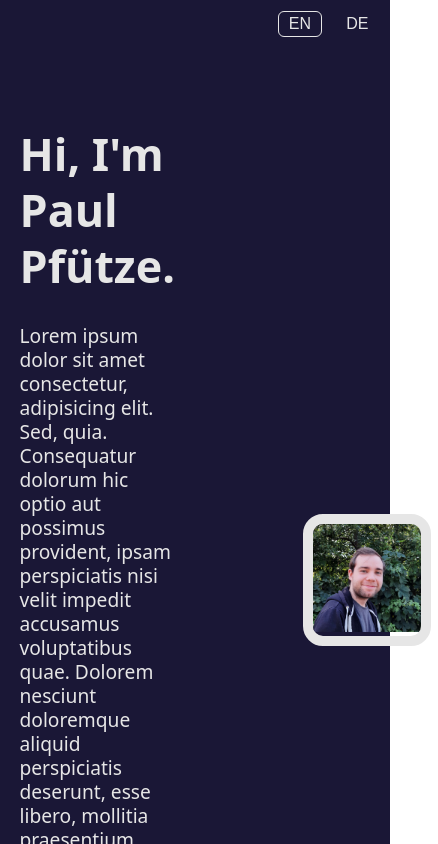
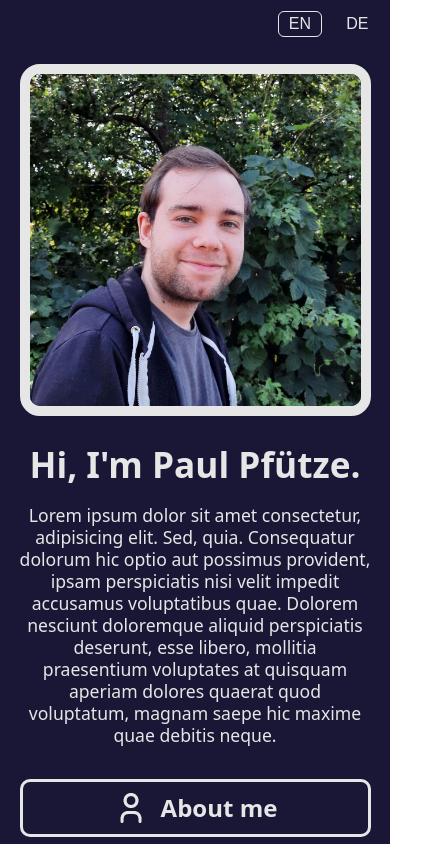
Before and after one commit to SutonToch/Portfolio, a React (Vite) app: page / in a window 390 px wide. Shown: the top 844 px of the page, 438 px wide, since content can reach past the window. Built offline with nearby package versions, Linux system fonts and the light colour scheme.

Commit message:
ADD mobile hero + minor img fix

```diff
--- a/src/styles/Hero.css
+++ b/src/styles/Hero.css
@@ -65,4 +65,28 @@
   margin: 0;
 }
 
+@media (max-width: 900px) {
+  .hero {
+    padding: 1em 5vw;
+  }
+  .grid-container {
+    grid-template-columns: 1fr;
+    grid-gap: 1em;
+  }
+  .img-container {
+    order: 0;
+  }
+  .content-container {
+    text-align: center;
+    text-wrap: balance;
+  }
+  .content-container h1 {
+    font-size: 2.2rem;
+    margin: 0.3em 0;
+  }
+  .content-container p {
+    font-size: 1.1rem;
+  }
+}
+
 /*# sourceMappingURL=Hero.css.map */
--- a/src/styles/index.css
+++ b/src/styles/index.css
@@ -9,7 +9,12 @@ body {
 }
 
 img {
+  display: block;
   max-width: 100%;
 }
 
+p {
+  max-width: 75ch;
+}
+
 /*# sourceMappingURL=index.css.map */
--- a/src/styles/scss/Hero.scss
+++ b/src/styles/scss/Hero.scss
@@ -75,3 +75,31 @@
         margin: 0;
     }
 }
+
+@media (max-width: 900px) {
+    .hero {
+        padding: 1em 5vw;
+    }
+
+    .grid-container {
+        grid-template-columns: 1fr;
+        grid-gap: 1em;
+    }
+
+    .img-container {
+        order: 0;
+    }
+
+    .content-container {
+        text-align: center;
+        text-wrap: balance;
+
+        h1 {
+            font-size: 2.2rem;
+            margin: 0.3em 0;
+        }
+        p {
+            font-size: 1.1rem;
+        }
+    }
+}
--- a/src/styles/scss/index.scss
+++ b/src/styles/scss/index.scss
@@ -9,5 +9,10 @@
   }
 
   img {
+    display: block;
     max-width: 100%;
   }
+
+  p {
+    max-width: 75ch;
+  }
```
Also changed, not shown: 2 other files (tests, documents, lock files or other folders).
